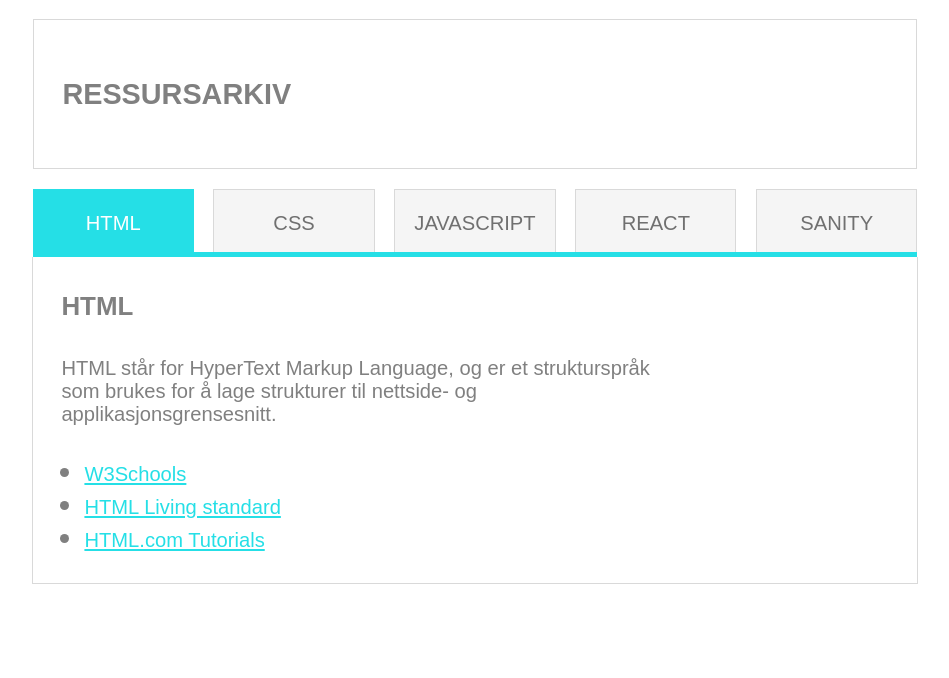
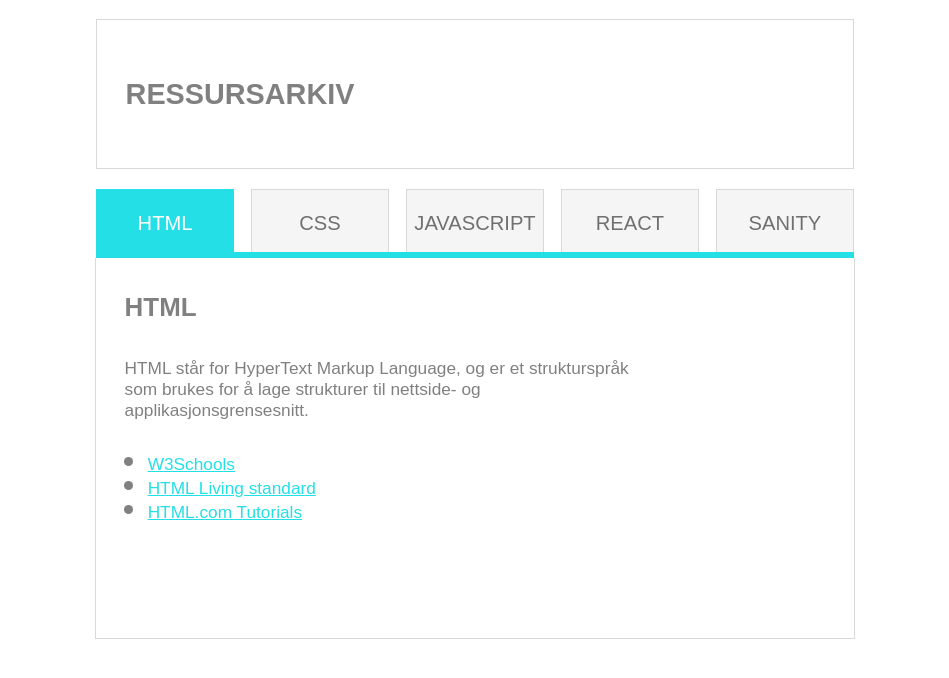
Before and after one commit to annetteaune/uin23ak2_resource_layout_AUNE, a plain HTML site: page index.html in a window 1280 px wide. Shown: the whole page, without its empty margins (165-1114 px from the left). Drawn offline with Linux system fonts and the light colour scheme.

Commit message:
justeringer

```diff
--- a/style.css
+++ b/style.css
@@ -15,7 +15,7 @@ body {
 }
 /*--------------------------------HEADER----------------------------------*/
 header {
-	width: 70%;
+	width: 60%;
 	margin: auto;
 }
 
@@ -27,7 +27,7 @@ header h1 {
 }
 /*--------------------------------NAV----------------------------------*/
 nav {
-	width: 70%;
+	width: 60%;
 	margin: auto;
 }
 nav ul {
@@ -35,7 +35,7 @@ nav ul {
 	justify-content: space-between;
 	list-style: none;
 	padding-left: 0;
-	border-bottom: 5px solid var(--cyan);
+	border-bottom: 6px solid var(--cyan);
 	margin: 0;
 }
 nav ul li {
@@ -70,10 +70,11 @@ nav ul li a {
 
 main {
 	display: flex;
-	width: 70%;
+	width: 60%;
 	margin: auto;
 	border: 1px solid var(--border);
 	border-top: none;
+	padding-bottom: 3rem;
 }
 
 h2 {
@@ -82,16 +83,17 @@ h2 {
 	padding: 0.5rem 1rem;
 }
 p {
-	font-size: 0.7rem;
+	font-size: 0.6rem;
 	padding: 0 1rem;
 	max-width: 70%;
 }
 
 main article ul {
 	padding: 0 1.8rem;
+	line-height: 70%;
 }
 main article ul li a {
-	font-size: 0.7rem;
+	font-size: 0.6rem;
 	color: var(--cyan);
 }
 
```
